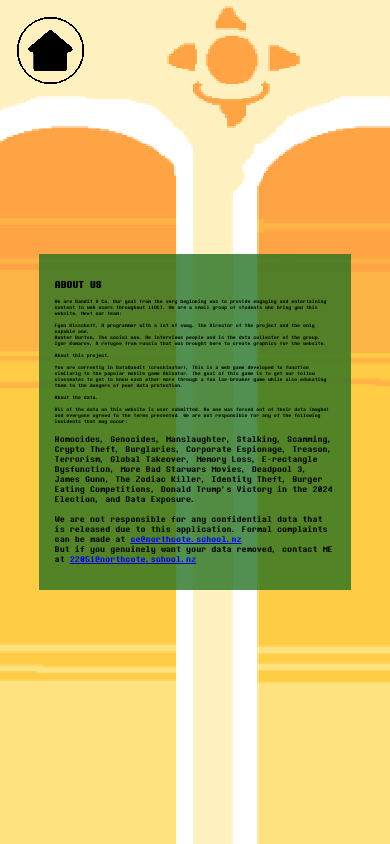
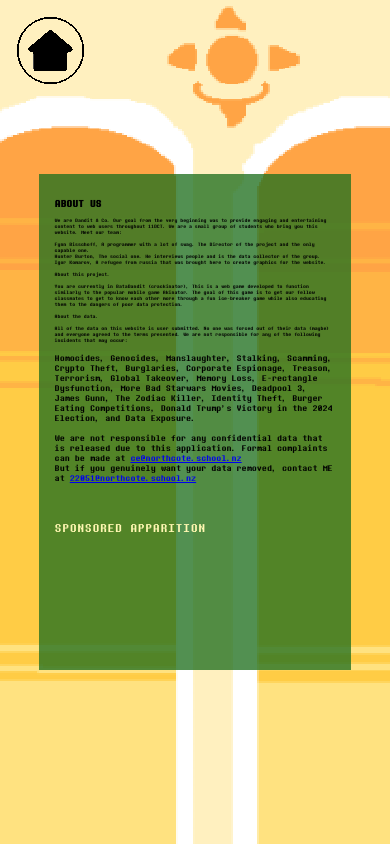
Before and after one commit to LFDBA/Bata-Dandit, a plain HTML site: page about.html in a window 390 px wide. Drawn offline with Linux system fonts and the light colour scheme.

Commit message:
Add AdSense integration scaffolding

```diff
--- a/about.html
+++ b/about.html
@@ -7,6 +7,10 @@
 
     <!-- CSS link -->
     <link href="css/intro.css" rel="stylesheet">
+    <link href="css/ads.css" rel="stylesheet">
+
+    <!-- JS link -->
+    <script src="js/ads.js"></script>
 
 </head>
 <body>
@@ -46,6 +50,17 @@
                 But if you genuinely want your data removed, contact ME at <a href="mailto:22051@northcote.school.nz">22051@northcote.school.nz</a>
             </p>
 
+            <section class="ad-panel ad-panel-inline">
+                <p class="ad-label">Sponsored apparition</p>
+                <ins
+                    class="adsbygoogle ad-slot"
+                    style="display:block"
+                    data-ad-client=""
+                    data-ad-slot=""
+                    data-ad-format="auto"
+                    data-full-width-responsive="true"></ins>
+            </section>
+
 
         </div>
     </div>
--- /dev/null
+++ b/css/ads.css
@@ -0,0 +1,30 @@
+.ad-panel {
+  width: min(880px, calc(100% - 32px));
+  margin: 24px auto;
+  padding: 14px 16px 18px;
+  border: 3px solid #000;
+  background: rgba(33, 112, 31, 0.88);
+  box-sizing: border-box;
+}
+
+.ad-panel-inline {
+  width: 100%;
+  margin: 24px 0 0;
+  padding-left: 0;
+  padding-right: 0;
+  border: 0;
+  background: transparent;
+}
+
+.ad-label {
+  margin: 0 0 12px;
+  color: #fff7b2;
+  font-family: undertale, sans-serif;
+  font-size: clamp(14px, 2vw, 22px);
+  letter-spacing: 0.04em;
+  text-transform: uppercase;
+}
+
+.ad-slot {
+  min-height: 90px;
+}
--- /dev/null
+++ b/js/ads.js
@@ -0,0 +1,31 @@
+const ADSENSE_CLIENT_ID = "ca-pub-9120525787235360";
+
+function loadAdsense() {
+  if (!ADSENSE_CLIENT_ID || window.__bdAdsInitialized) {
+    return;
+  }
+
+  window.__bdAdsInitialized = true;
+
+  const script = document.createElement("script");
+  script.async = true;
+  script.src =
+    "https://pagead2.googlesyndication.com/pagead/js/adsbygoogle.js?client=" +
+    ADSENSE_CLIENT_ID;
+  script.crossOrigin = "anonymous";
+  document.head.appendChild(script);
+
+  window.addEventListener("load", function () {
+    const slots = document.querySelectorAll(".adsbygoogle[data-ad-slot]");
+    slots.forEach(function (slot) {
+      if (!slot.dataset.adSlot) {
+        return;
+      }
+
+      slot.dataset.adClient = ADSENSE_CLIENT_ID;
+      (window.adsbygoogle = window.adsbygoogle || []).push({});
+    });
+  });
+}
+
+loadAdsense();
```
Also changed, not shown: add.html (+1 -0 lines), data.html (+13 -0 lines), game.html (+1 -0 lines), index.html (+1 -0 lines), intro.html (+1 -0 lines), lost.html (+1 -0 lines), won.html (+1 -0 lines).
